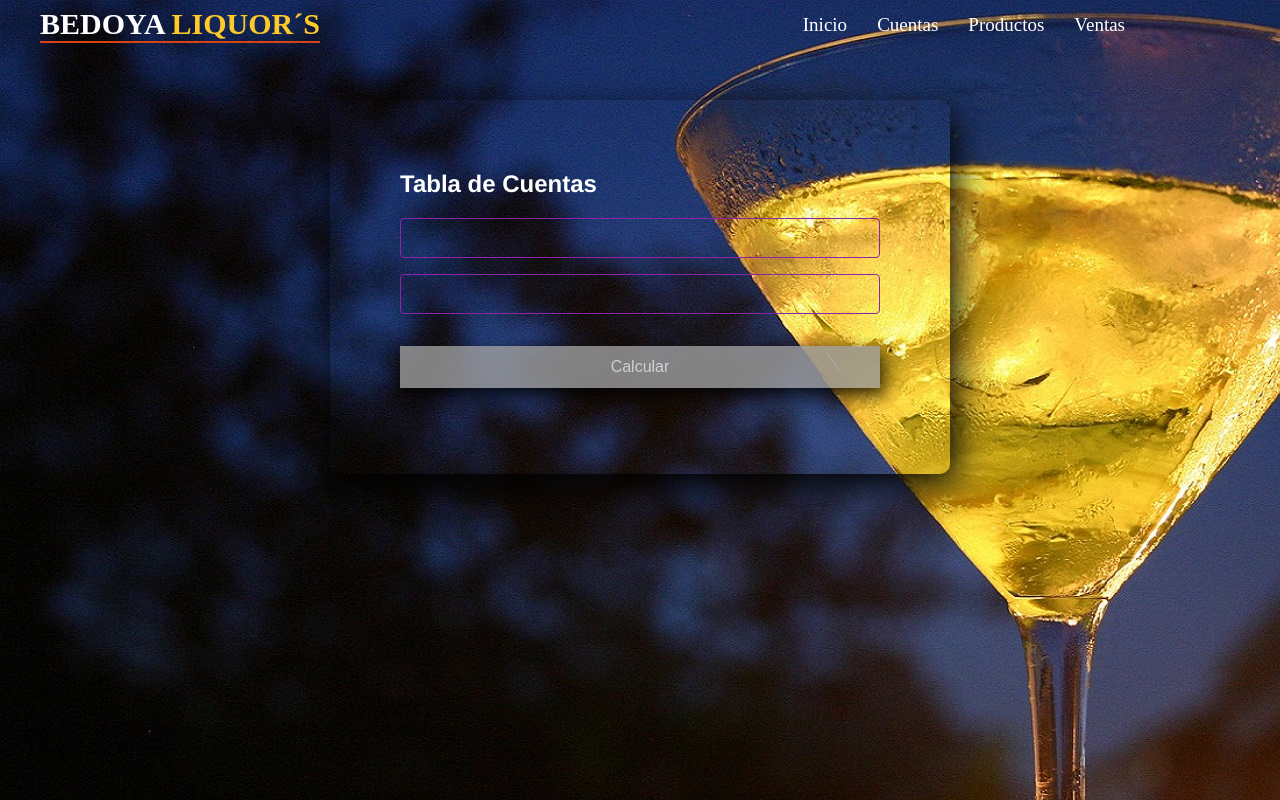
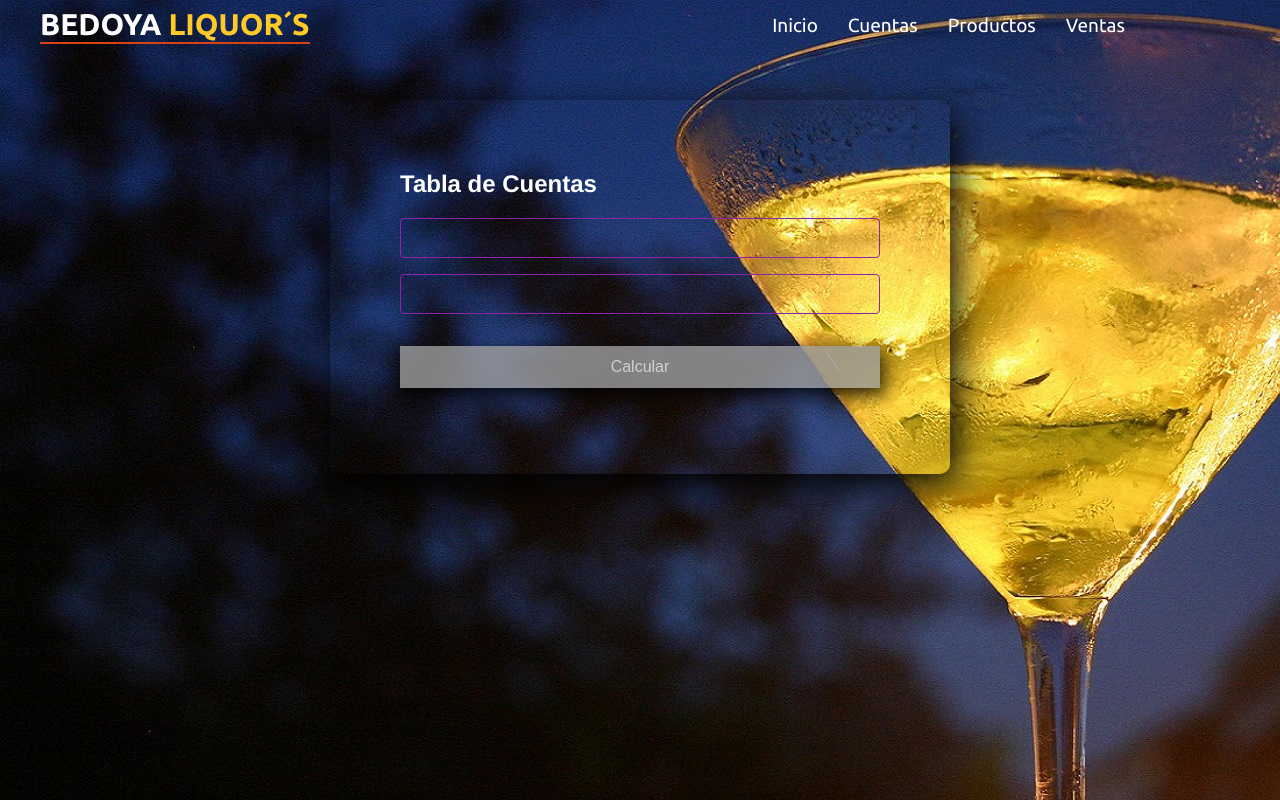
Before and after one commit to HisokaPL/BEDOYALI, a plain HTML site: page INDEX/index2.html in a window 1280 px wide. Drawn offline with nearby package versions, Linux system fonts and the light colour scheme.

Commit message:
Update style2.css

```diff
--- a/CSS/style2.css
+++ b/CSS/style2.css
@@ -6,6 +6,8 @@
 }
 
 body {
+    font-family: 'Ubuntu', sans-serif;
+    font-size: 16px;
     display: flex;
     background-image: url(/IMG/BANNER2.jpg)  ;
     height: 100vh;
```
